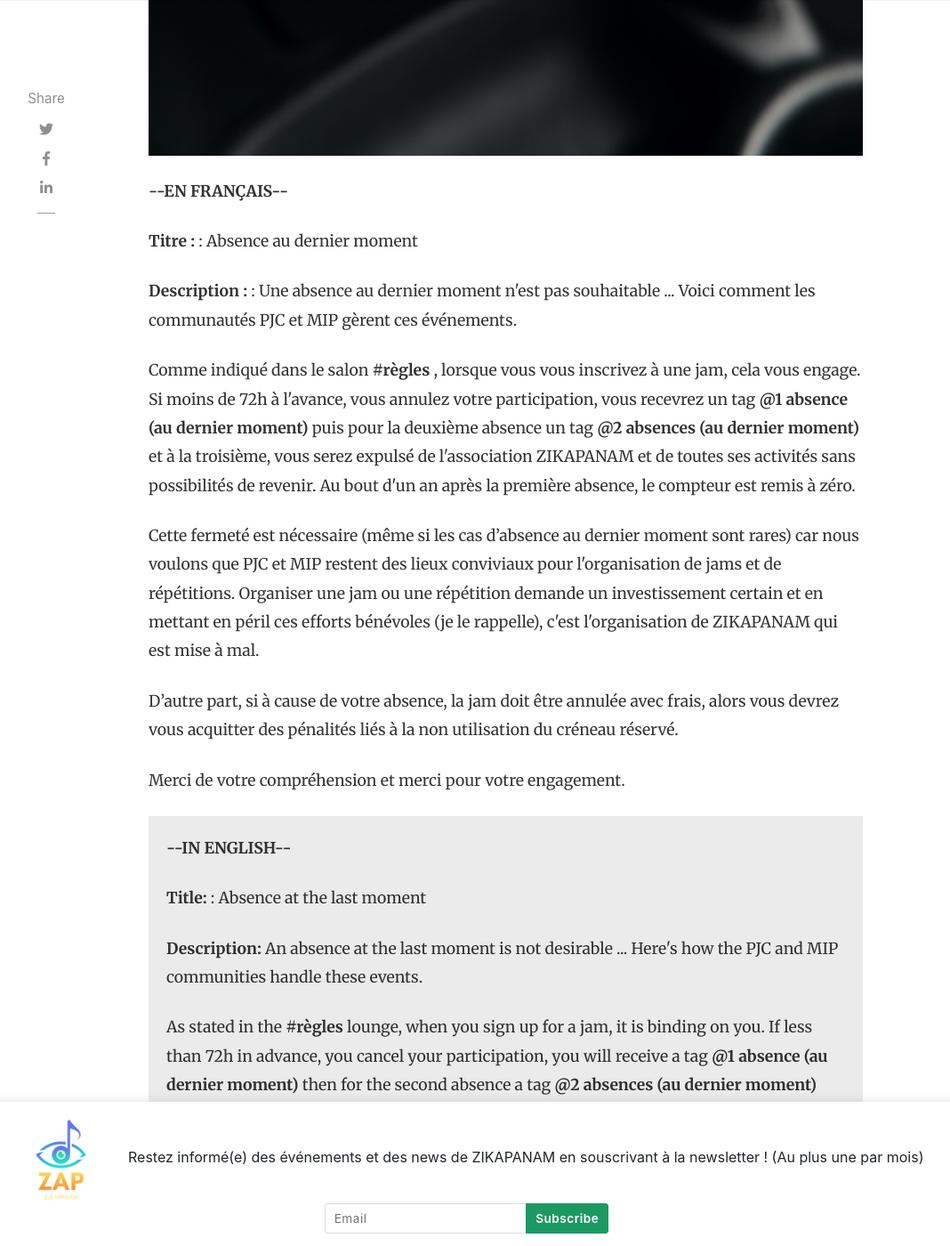
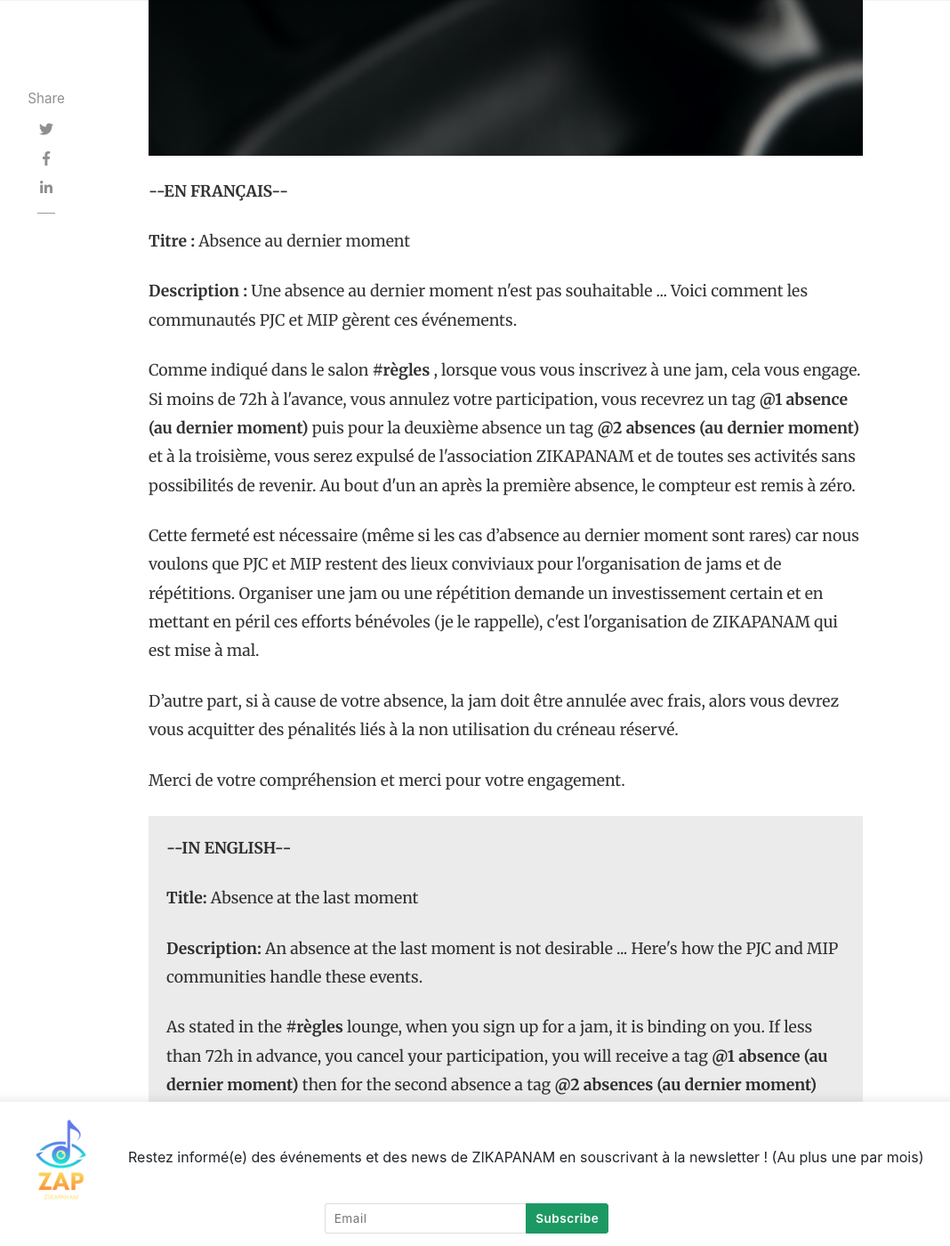
Before and after one commit to zikapanam/blog-zikapanam, a Jekyll site: the page built from _posts/2022-09-07-pjc-absence-au-dernier-moment.html, in a window 1280 px wide and 1400 px high, scrolled down 1522 px. Shown: the whole window at 89% size, without its empty margins (118-1186 px from the left). Built offline with Jekyll 4.4.1, drawn with Linux system fonts in a browser that asks for light colours; nearby versions of some CDN libraries.

```diff
--- a/_posts/2022-09-07-pjc-absence-au-dernier-moment.html
+++ b/_posts/2022-09-07-pjc-absence-au-dernier-moment.html
@@ -11,8 +11,8 @@ comments: true
 ---
 
 <p><strong>--EN FRANÇAIS--</strong></p>
-<p><strong>Titre :</strong> : Absence au dernier moment</p>
-<p><strong>Description :</strong> : Une absence au dernier moment n'est pas souhaitable  ... Voici comment les communautés PJC et MIP gèrent ces événements.</p>
+<p><strong>Titre :</strong> Absence au dernier moment</p>
+<p><strong>Description :</strong> Une absence au dernier moment n'est pas souhaitable  ... Voici comment les communautés PJC et MIP gèrent ces événements.</p>
 <p>Comme indiqué dans le salon <strong>#règles</strong> , lorsque vous vous inscrivez à une jam, cela vous engage. Si moins de 72h à l'avance, vous annulez votre participation, vous recevrez un tag <strong>@1 absence (au dernier moment)</strong> puis pour la deuxième absence un tag <strong>@2 absences (au dernier moment)</strong> et à la troisième, vous serez expulsé de l'association ZIKAPANAM et de toutes ses activités sans possibilités de revenir. Au bout d'un an après la première absence, le compteur est remis à zéro. </p>
 
 <p>Cette fermeté est nécessaire (même si les cas d’absence au dernier moment sont rares) car nous voulons que PJC et MIP restent des lieux conviviaux pour l'organisation de jams et de répétitions. Organiser une jam ou une répétition demande un investissement certain et en mettant en péril ces efforts bénévoles (je le rappelle), c'est l'organisation de ZIKAPANAM qui est mise à mal. </p>
@@ -22,7 +22,7 @@ comments: true
 <p>Merci de votre compréhension et merci pour votre engagement.</p>
 <div class="english">
 <p><strong>--IN ENGLISH--</strong></p>
-<p><strong>Title:</strong> : Absence at the last moment</p><p><strong>Description:</strong> An absence at the last moment is not desirable ... Here's how the PJC and MIP communities handle these events.</p><p>As stated in the <strong>#règles</strong> lounge, when you sign up for a jam, it is binding on you. If less than 72h in advance, you cancel your participation, you will receive a tag <strong>@1 absence (au dernier moment)</strong> then for the second absence a tag <strong>@2 absences (au dernier moment)</strong> and at the third, you will be expelled from the ZIKAPANAM association and all its activities without possibilities to return. After one year after the first absence, the counter is reset to zero. </p>
+<p><strong>Title:</strong> Absence at the last moment</p><p><strong>Description:</strong> An absence at the last moment is not desirable ... Here's how the PJC and MIP communities handle these events.</p><p>As stated in the <strong>#règles</strong> lounge, when you sign up for a jam, it is binding on you. If less than 72h in advance, you cancel your participation, you will receive a tag <strong>@1 absence (au dernier moment)</strong> then for the second absence a tag <strong>@2 absences (au dernier moment)</strong> and at the third, you will be expelled from the ZIKAPANAM association and all its activities without possibilities to return. After one year after the first absence, the counter is reset to zero. </p>
 <p>This firmness is necessary (even if cases of last-minute absences are rare) because we want PJC and MIP to remain a friendly place for organizing jams and rehearsals. Organizing a jam requires a certain investment and by jeopardizing these volunteer efforts (I remind you), it is the organization of ZIKAPANAM association that is put at risk. </p>
 <p>On the other hand, if due to your absence, the jam has to be cancelled with costs, then you will have to pay the penalties related to the non-use of the reserved slot.</p>
 <p>Thank you for your understanding and thank you for your commitment.</p>
```
